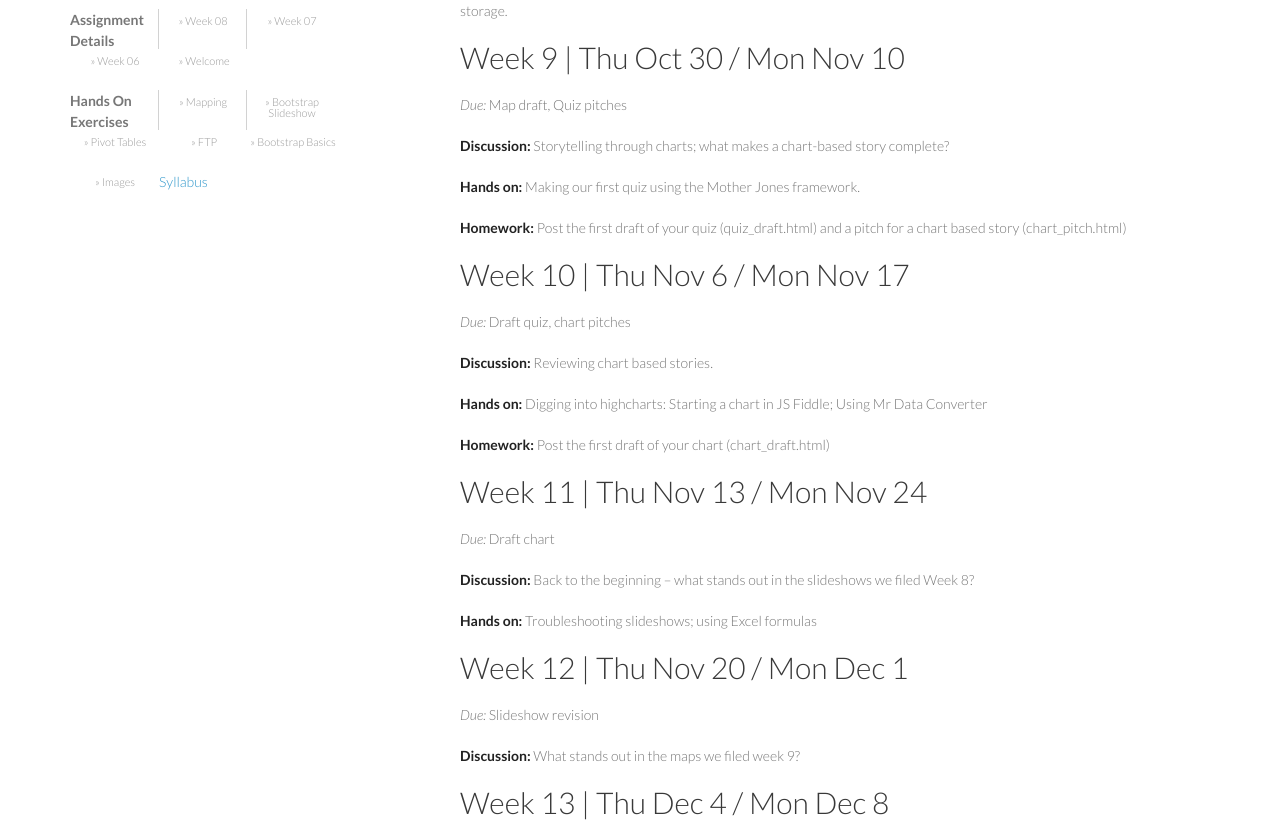
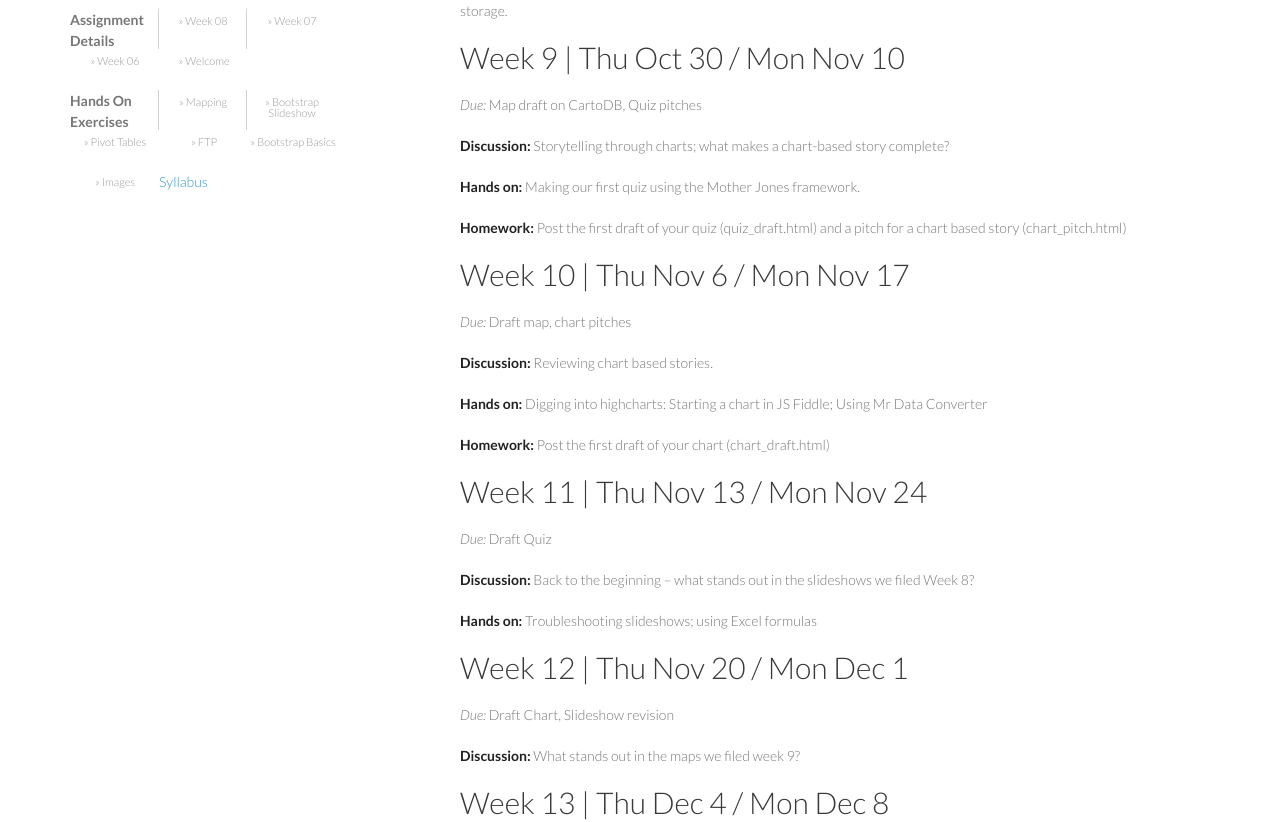
Before and after one commit to amandabee/fundamentals-of-interactive, a Jekyll site: the page built from index.md, in a window 1280 px wide and 1400 px high, scrolled down 3622 px. Shown: the part 164-986 px from the top of the window. Built offline with Jekyll 4.4.1, drawn with Linux system fonts in a browser that asks for light colours; nearby versions of some CDN libraries; some of the changed text lies outside the part shown.

Commit message:
Update index.md

```diff
--- a/index.md
+++ b/index.md
@@ -142,7 +142,7 @@
 **Homework:** Post the first draft of your map (map_draft.html) and a pitch for a quiz based story (quiz_pitch.html) on digital storage.
 
 ## Week 9 | Thu Oct 30 / Mon Nov 10
-*Due:* Map draft, Quiz pitches
+*Due:* Map draft on CartoDB, Quiz pitches
 
 **Discussion:**  Storytelling through charts; what makes a chart-based story complete?
 
@@ -152,7 +152,7 @@
 **Homework:** Post the first draft of your quiz (quiz_draft.html) and a pitch for a chart based story (chart_pitch.html)
 
 ## Week 10 | Thu Nov 6 / Mon Nov 17
-*Due:* Draft quiz, chart pitches
+*Due:* Draft map, chart pitches
 
 **Discussion:** Reviewing chart based stories.
 
@@ -169,7 +169,7 @@
 
 ## Week 12 | Thu Nov 20 / Mon Dec 1
 
-*Due:* Slideshow revision
+*Due:* Draft Chart, Slideshow revision
 
 **Discussion:** What stands out in the maps we filed week 9?
 
```
Also changed, not shown: other parts of index.md (+7 -7 lines).
